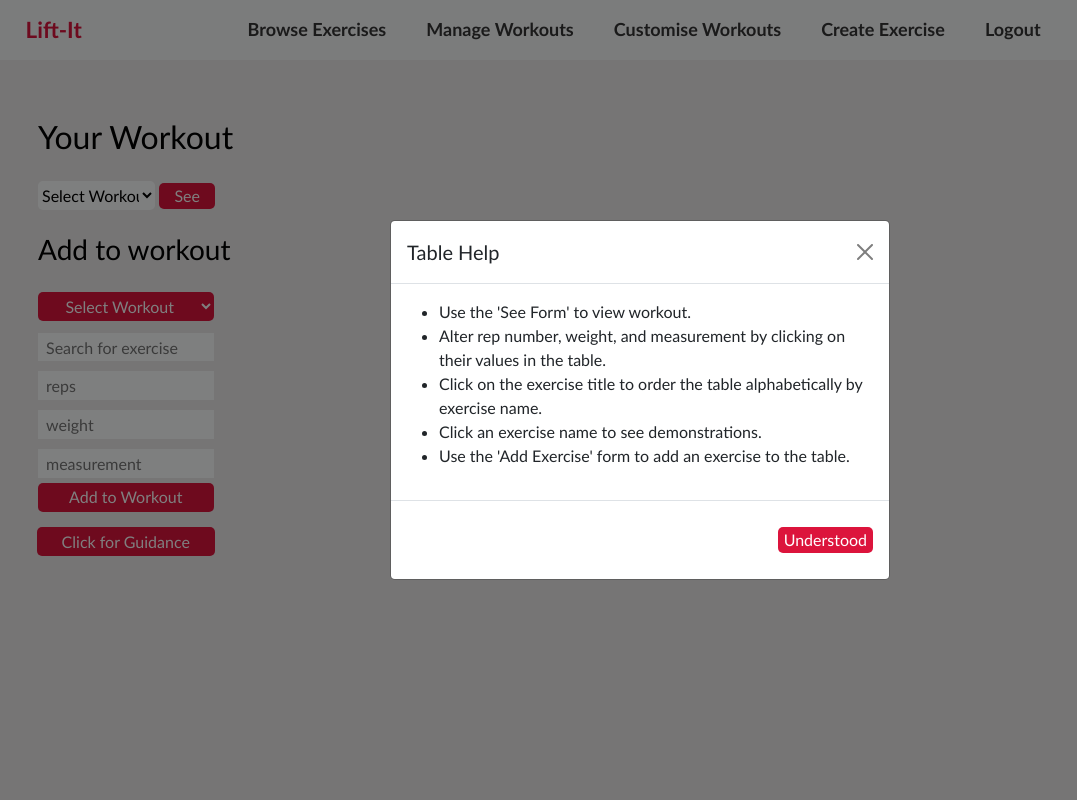
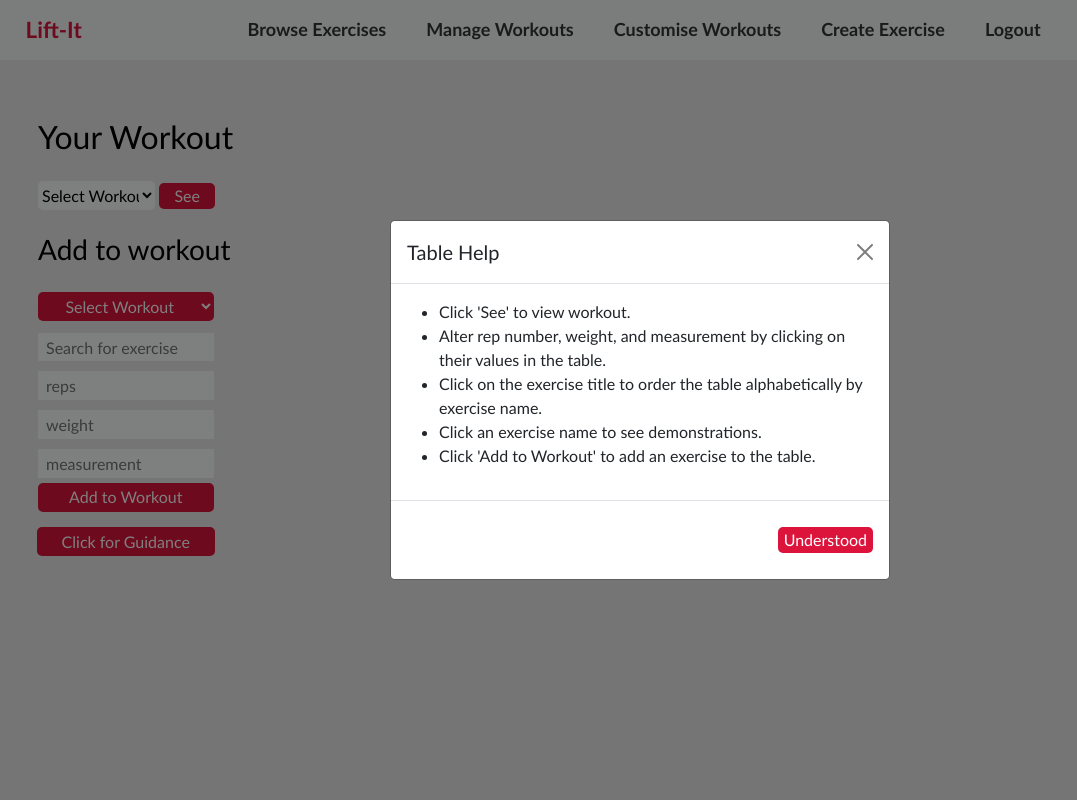
Before and after one commit to etcheekes/LiftIt, a Flask app: page /view_plan in a window 1280 px wide, after a click on "Click for Guidance". Shown: the whole page, without its empty margins (0-1077 px from the left). Run offline with Flask 2, Linux system fonts and the light colour scheme; a user stored in the database is signed in; some libraries are stand-ins or nearby versions.

Commit message:
altered guidance text in modal pop up

```diff
--- a/templates/view_plan.html
+++ b/templates/view_plan.html
@@ -119,11 +119,11 @@
                 </div>
                 <div class="modal-body">
                     <ul>
-                        <li>Use the 'See Form' to view workout.</li>
+                        <li>Click 'See' to view workout.</li>
                         <li>Alter rep number, weight, and measurement by clicking on their values in the table.</li>
                         <li>Click on the exercise title to order the table alphabetically by exercise name.</li>
                         <li>Click an exercise name to see demonstrations.</li>
-                        <li>Use the 'Add Exercise' form to add an exercise to the table.</li>
+                        <li>Click 'Add to Workout' to add an exercise to the table.</li>
                       </ul>
                 </div>
                 <div class="modal-footer">
```
